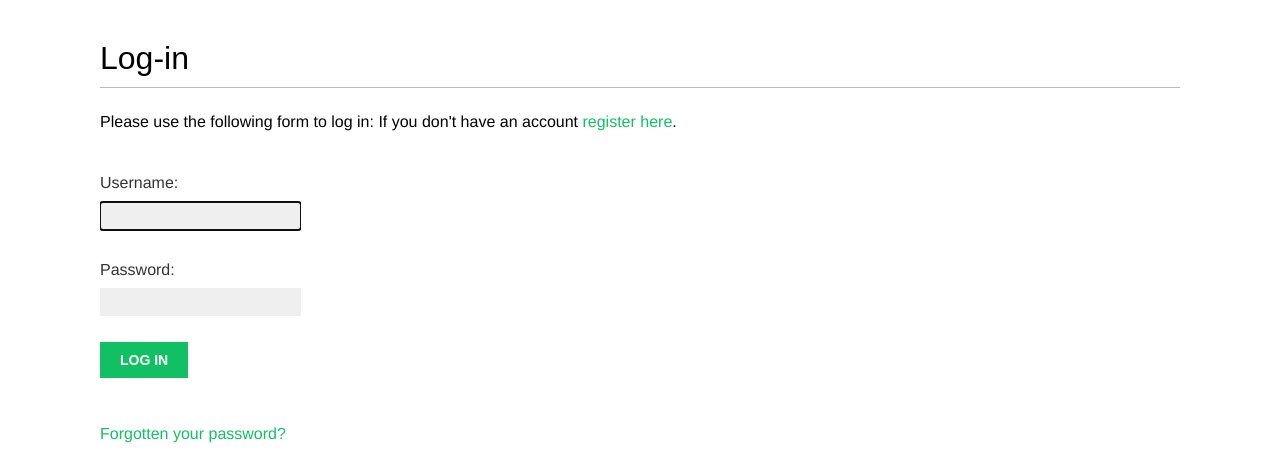
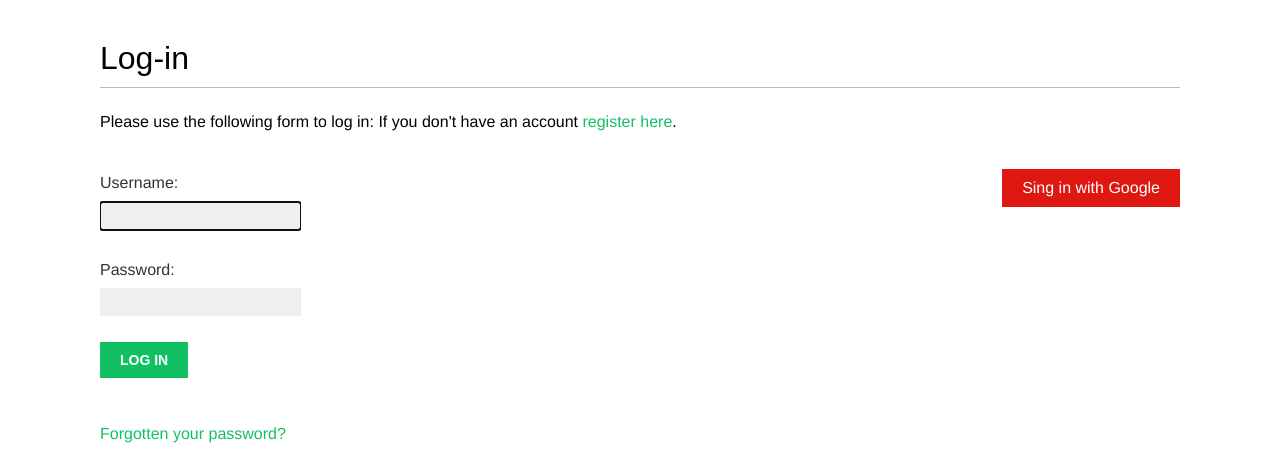
Before and after one commit to nurdaulettn/projectForStudy, a Django app: page /account/login/ in a window 1280 px wide. Shown: the part 47-510 px from the top of the page. Run offline with Django 5.2, Linux system fonts and the light colour scheme; some web fonts are replaced.

Commit message:
adding login with google account

```diff
--- a/account/templates/registration/login.html
+++ b/account/templates/registration/login.html
@@ -27,4 +27,14 @@
         <a href="{% url "password_reset" %}">Forgotten your password?</a>
     </p>
     </div>
+
+    <div class="social">
+        <ul>
+            <li class="google">
+                <a href="{% url "social:begin" "google-oauth2" %}">
+                    Sing in with Google
+                </a>
+            </li>
+        </ul>
+    </div>
 {% endblock %}
--- a/account/urls.py
+++ b/account/urls.py
@@ -22,5 +22,5 @@ urlpatterns = [
     path('', views.dashboard, name='dashboard'),
     path('register/', views.register, name='register'),
     path('edit/', views.edit, name='edit'),
-    path('social-auth/', include('social_django.urls', namespace='social'))
+
 ]
--- a/bookmarks/urls.py
+++ b/bookmarks/urls.py
@@ -7,6 +7,7 @@ from django.conf.urls.static import static
 urlpatterns = [
     path('admin/', admin.site.urls),
     path('account/', include('account.urls')),
+    path('social-auth/', include('social_django.urls', namespace='social')),
 ]
 if settings.DEBUG:
     urlpatterns += static(settings.MEDIA_URL, document_root=settings.MEDIA_ROOT)
```
Also changed, not shown: bookmarks/settings.py (+9 -0 lines), 1 other file.
